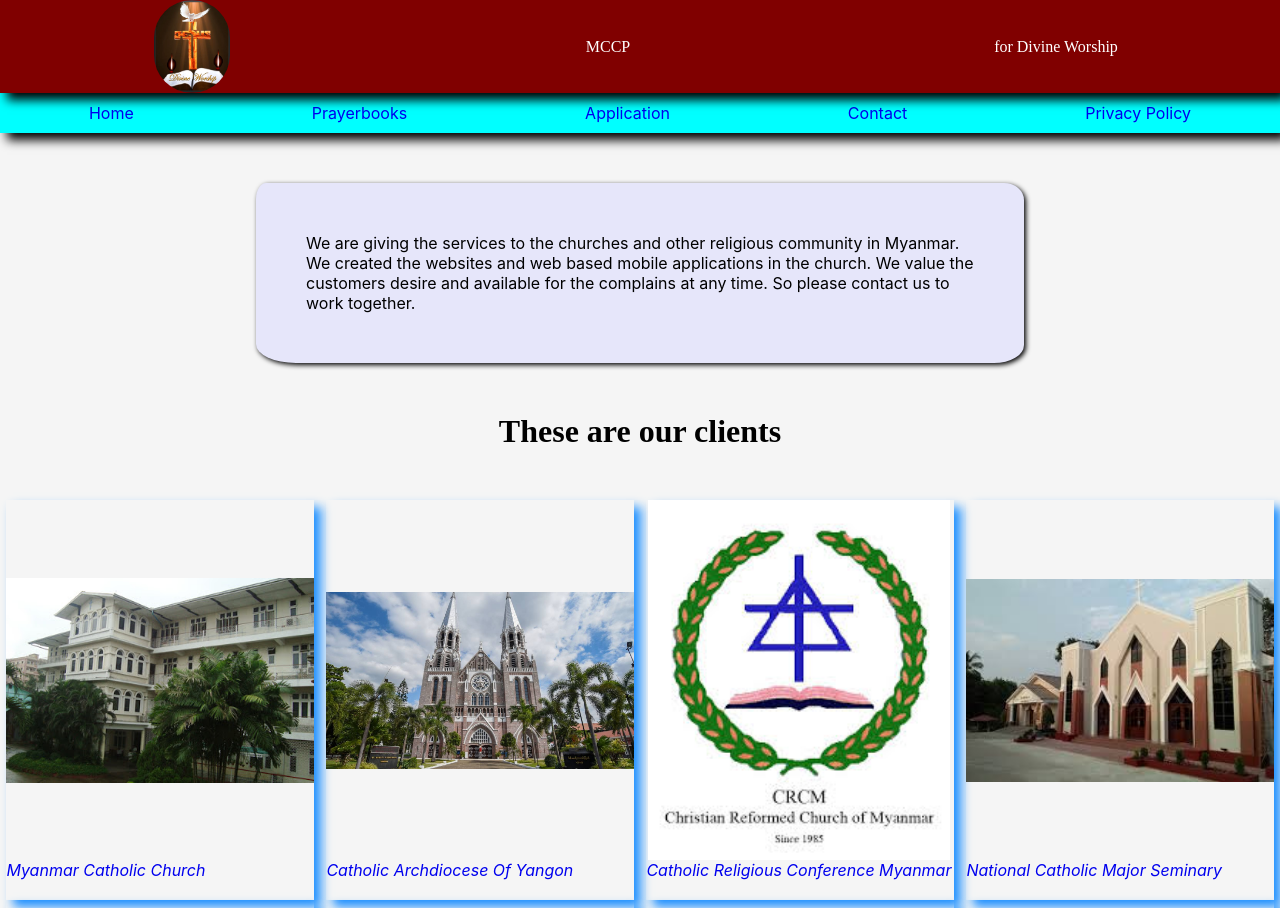
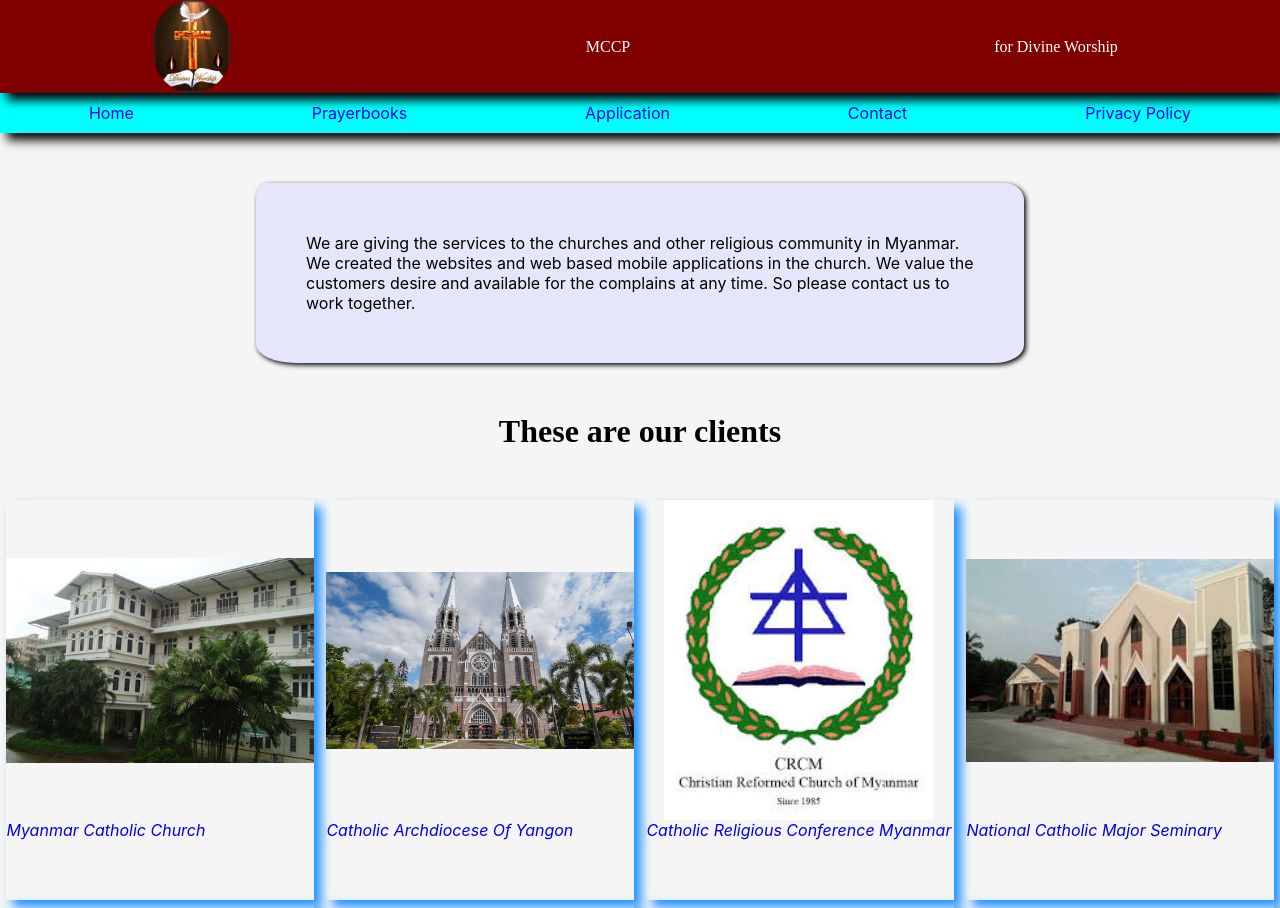
Before and after one commit to tinhninsuwai36-cell/myanmarcatholicprayer, a React (Create React App) app: page /home in a window 1280 px wide. Shown: the top 908 px of the page. Built offline with nearby package versions, Linux system fonts and the light colour scheme; no server answers.

Commit message:
Update homeCss.css

```diff
--- a/src/pages/Home/homeCss.css
+++ b/src/pages/Home/homeCss.css
@@ -36,7 +36,7 @@
 }
 .listPhoto {
   width: 100%;
-  height: 90%;
+  height: 80%;
 }
 .listPhoto img {
   width: 100%;
```
